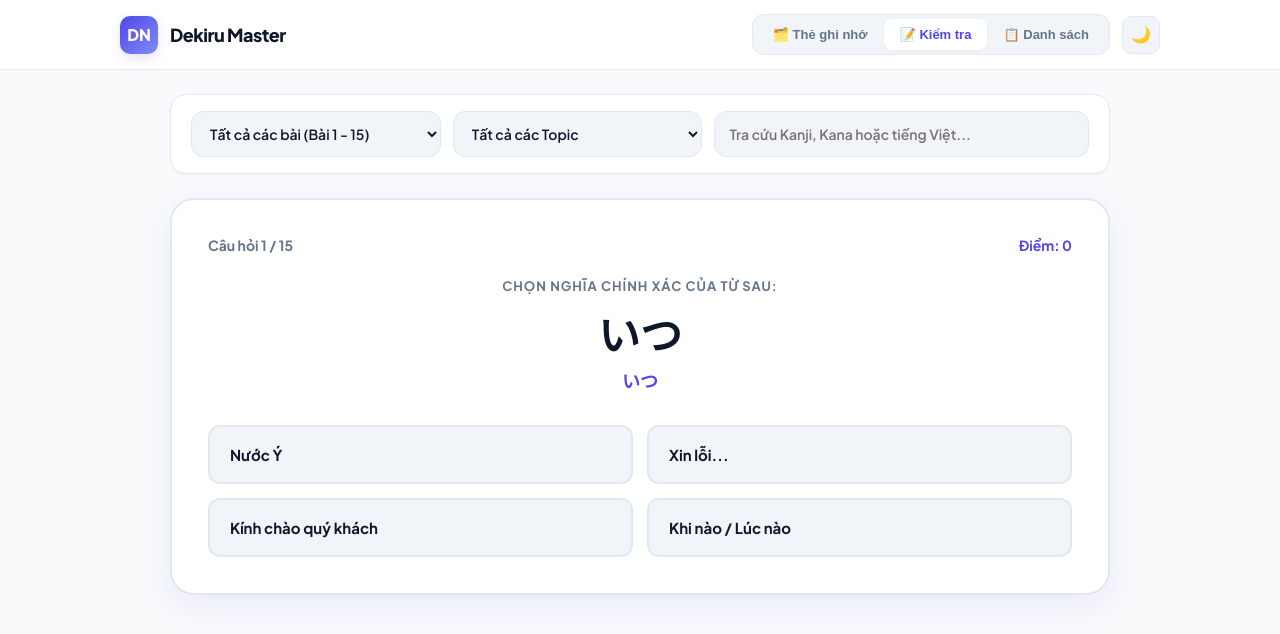
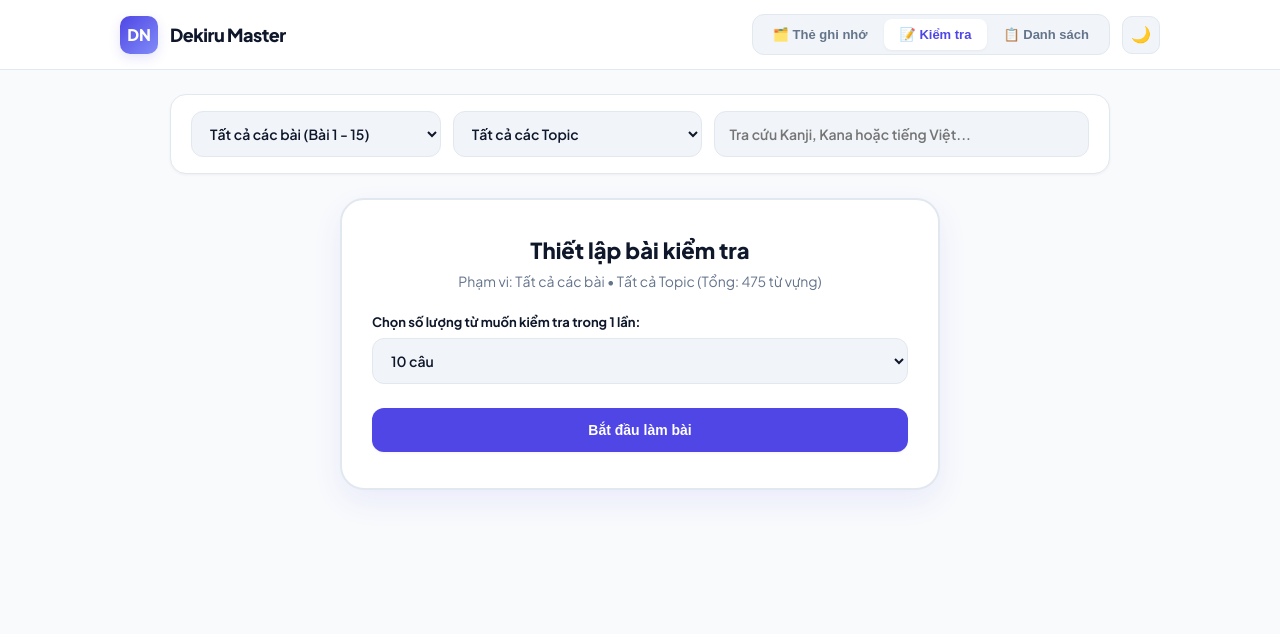
Before and after one commit to Shiraori13/dekiru-nihongo, a plain HTML site: page index.html in a window 1280 px wide. Both pictures are taken after a click on the button "📝 Kiểm tra". Drawn offline with Linux system fonts and the light colour scheme; a web font is replaced by a local one.

Commit message:
Update website

```diff
--- a/index.html
+++ b/index.html
@@ -425,7 +425,43 @@
       border-radius: 50%;
     }
 
-    /* QUIZ VIEW */
+    /* QUIZ SETUP & VIEW */
+    .quiz-setup-card {
+      background: var(--surface);
+      border: 2px solid var(--border);
+      border-radius: var(--radius-xl);
+      padding: 36px 30px;
+      box-shadow: var(--shadow-card);
+      text-align: center;
+      max-width: 600px;
+      margin: 0 auto;
+    }
+
+    .setup-title {
+      font-size: 22px;
+      font-weight: 800;
+      margin-bottom: 8px;
+    }
+
+    .setup-desc {
+      font-size: 14px;
+      color: var(--text-muted);
+      margin-bottom: 24px;
+    }
+
+    .setup-group {
+      text-align: left;
+      margin-bottom: 24px;
+    }
+
+    .setup-label {
+      font-size: 13px;
+      font-weight: 700;
+      color: var(--text);
+      margin-bottom: 8px;
+      display: block;
+    }
+
     .quiz-box {
       background: var(--surface);
       border: 2px solid var(--border);
@@ -675,7 +711,27 @@
 
     <!-- 2. QUIZ MODE -->
     <div id="quizMode" style="display: none;">
-      <div id="quizBox" class="quiz-box">
+      <!-- Quiz Setup Panel -->
+      <div id="quizSetup" class="quiz-setup-card">
+        <h2 class="setup-title">Thiết lập bài kiểm tra</h2>
+        <p class="setup-desc" id="setupDesc">Phạm vi: Toàn bộ bài học (Tổng: 0 từ vựng)</p>
+
+        <div class="setup-group">
+          <label class="setup-label">Chọn số lượng từ muốn kiểm tra trong 1 lần:</label>
+          <select id="quizCountSelect">
+            <option value="5">5 câu (Kiểm tra nhanh)</option>
+            <option value="10" selected>10 câu</option>
+            <option value="20">20 câu</option>
+            <option value="30">30 câu</option>
+            <option value="all">Kiểm tra TOÀN BỘ từ trong phạm vi này</option>
+          </select>
+        </div>
+
+        <button class="btn-action" style="width: 100%; justify-content: center; background: var(--primary); color: white; border: none; padding: 14px;" onclick="startQuizEngine()">Bắt đầu làm bài</button>
+      </div>
+
+      <!-- Quiz In-Progress -->
+      <div id="quizBox" class="quiz-box" style="display: none;">
         <div class="quiz-top">
           <span id="quizProgress">Câu hỏi 1 / 10</span>
           <span id="quizScore" style="color: var(--primary);">Điểm: 0</span>
@@ -688,11 +744,15 @@
         <div class="options-grid" id="quizOptions"></div>
       </div>
 
+      <!-- Quiz Result -->
       <div id="quizResult" class="result-box" style="display: none;">
         <div class="score-circle" id="finalScore">100%</div>
         <h2 style="margin-bottom: 8px;">Hoàn thành bài kiểm tra!</h2>
         <p style="color: var(--text-muted); margin-bottom: 24px;" id="resultSubtitle">Bạn đã trả lời đúng 10 / 10 câu.</p>
-        <button class="btn-action" style="margin: 0 auto; background: var(--primary); color: white; border: none;" onclick="restartQuiz()">Làm lại bài kiểm tra</button>
+        <div style="display: flex; justify-content: center; gap: 12px;">
+          <button class="btn-action" onclick="showQuizSetup()">⚙️ Cài đặt lại</button>
+          <button class="btn-action" style="background: var(--primary); color: white; border: none;" onclick="startQuizEngine()">🔄 Làm lại bài này</button>
+        </div>
       </div>
     </div>
 
@@ -976,7 +1036,7 @@
       { l: 4, t: "季節・料理", k: "熱い", h: "あつい", m: "Nóng (nhiệt độ đồ vật)" },
       { l: 4, t: "季節・料理", k: "冷たい", h: "つめたい", m: "Lạnh (nhiệt độ đồ vật)" },
       { l: 4, t: "季節・料理", k: "甘い", h: "あまい", m: "Ngọt" },
-      { l: 4, t: "季節・料理", k: "辛い", h: "からい", m: "Cay" },
+      { l: 4, t: "季節・料理", k: "辛い", h: " race ", m: "Cay" },
       { l: 4, t: "季節・料理", k: "苦い", h: "にがい", m: "Đắng" },
       { l: 4, t: "季節・料理", k: "すっぱい", h: "すっぱい", m: "Chua" },
       { l: 4, t: "季節・料理", k: "一年中", h: "いちねんじゅう", m: "Suốt 1 năm, quanh năm" },
@@ -1221,7 +1281,7 @@
       { l: 15, t: "これ、知ってる?", k: "入院します", h: "にゅういんします", m: "Nhập viện" },
       { l: 15, t: "雑誌を見て町へ", k: "急ぎます", h: "いそぎます", m: "Vội vàng, gấp gáp" },
       { l: 15, t: "雑誌を見て町へ", k: "混みます", h: "こみます", m: "Đông đúc, kẹt xe" },
-      { l: 15, t: "雑誌を見て町へ", k: "間に合います", h: "まにあいます", m: "Kịp thời gian" },
+      { l: 15, t: "雑誌を見て町へ", k: "間に合います", h: "まニアいます", m: "Kịp thời gian" },
       { l: 15, t: "雑誌を見て町へ", k: "やみます", h: "やみます", m: "Tạnh (mưa)" },
       { l: 15, t: "雑誌を見て町へ", k: "晴れます", h: "はれます", m: "Trời quang đãng, nắng ráo" },
       { l: 15, t: "町を歩いて", k: "集まります", h: "あつまります", m: "Tập trung lại" },
@@ -1303,7 +1363,7 @@
       document.getElementById('quizMode').style.display = mode === 'quiz' ? 'block' : 'none';
       document.getElementById('listMode').style.display = mode === 'list' ? 'block' : 'none';
 
-      if (mode === 'quiz') startQuiz();
+      if (mode === 'quiz') showQuizSetup();
       else updateUI();
     }
 
@@ -1387,17 +1447,40 @@
       }
     }
 
-    /* QUIZ LOGIC */
-    function startQuiz() {
-      if (currentFiltered.length < 4) {
-        alert('Cần ít nhất 4 từ vựng để tạo bài kiểm tra trắc nghiệm!');
+    /* QUIZ SETUP & LOGIC */
+    function showQuizSetup() {
+      document.getElementById('quizSetup').style.display = 'block';
+      document.getElementById('quizBox').style.display = 'none';
+      document.getElementById('quizResult').style.display = 'none';
+
+      const count = currentFiltered.length;
+      const lName = lessonSelect.value === 'all' ? 'Tất cả các bài' : `Bài ${lessonSelect.value}`;
+      const tName = topicSelect.value === 'all' ? 'Tất cả Topic' : topicSelect.value;
+      document.getElementById('setupDesc').textContent = `Phạm vi: ${lName} • ${tName} (Tổng: ${count} từ vựng)`;
+
+      const optAll = document.querySelector('#quizCountSelect option[value="all"]');
+      optAll.textContent = `Kiểm tra TOÀN BỘ (${count} câu)`;
+    }
+
+    function startQuizEngine() {
+      const total = currentFiltered.length;
+      if (total < 4) {
+        alert('Cần ít nhất 4 từ vựng trong bộ lọc để có thể tạo các đáp án trắc nghiệm!');
         return;
       }
-      quizQuestions = [...currentFiltered].sort(() => Math.random() - 0.5).slice(0, 15);
+
+      const countChoice = document.getElementById('quizCountSelect').value;
+      let qNum = countChoice === 'all' ? total : parseInt(countChoice, 10);
+      if (qNum > total) qNum = total;
+
+      quizQuestions = [...currentFiltered].sort(() => Math.random() - 0.5).slice(0, qNum);
       quizIndex = 0;
       quizScore = 0;
+
+      document.getElementById('quizSetup').style.display = 'none';
       document.getElementById('quizBox').style.display = 'block';
       document.getElementById('quizResult').style.display = 'none';
+
       renderQuizQuestion();
     }
 
@@ -1452,11 +1535,7 @@
       const maxScore = quizQuestions.length * 10;
       const pct = Math.round((quizScore / maxScore) * 100);
       document.getElementById('finalScore').textContent = `${pct}%`;
-      document.getElementById('resultSubtitle').textContent = `Bạn đã đạt ${quizScore} / ${maxScore} điểm.`;
-    }
-
-    function restartQuiz() {
-      startQuiz();
+      document.getElementById('resultSubtitle').textContent = `Bạn đã trả lời đúng ${quizScore / 10} / ${quizQuestions.length} câu.`;
     }
 
     /* LIST VIEW */
@@ -1477,6 +1556,7 @@
     function updateUI() {
       if (currentMode === 'flashcard') updateCardUI();
       else if (currentMode === 'list') renderListView();
+      else if (currentMode === 'quiz') showQuizSetup();
     }
 
     /* THEME TOGGLE */
```
